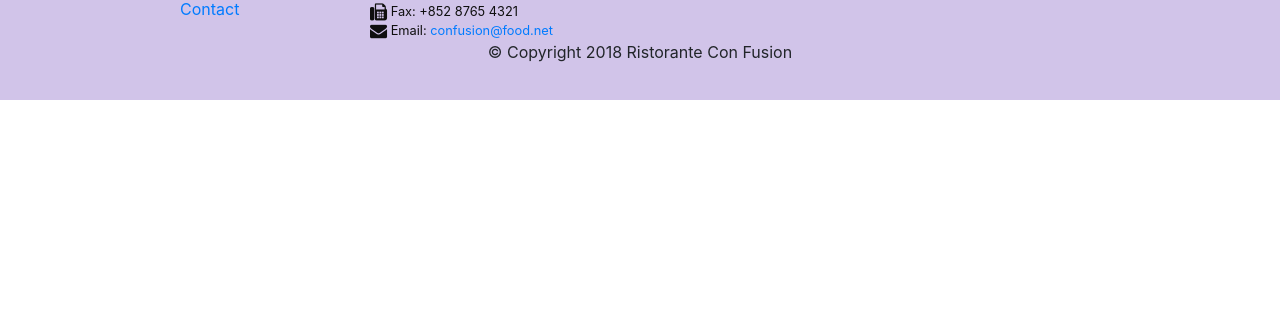
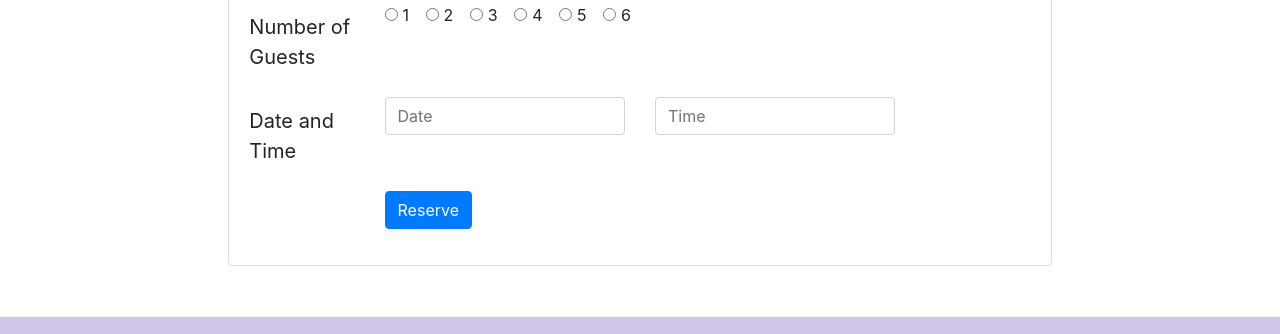
Before and after one commit to angelmgl/cursoBootstrap4, a website: page index.html in a window 1280 px wide. Shown: the part 1661-1995 px from the top of the page. Before the commit the page ends 1761 px from the top, so only its background shows below. Drawn offline with nearby package versions, Linux system fonts and the light colour scheme.

Commit message:
Assignment #2

```diff
--- a/index.html
+++ b/index.html
@@ -42,8 +42,13 @@
                     <h1>Ristorante con Fusion</h1>
                     <p>We take inspiration from the World's best cuisines, and create a unique fusion experience. Our lipsmacking creations will tickle your culinary senses!</p>
                 </div>
-                <div class="col-12 col-sm align-self-center">
-                    <img src="img/logo.png" class="img-fluid">
+                <div class="col-12 col-sm row">
+                    <div class="align-self-center col-12 col-sm-6">
+                        <img src="img/logo.png" class="img-fluid">
+                    </div>
+                    <div class="align-self-center col-12 col-sm-6">
+                        <a href="#reservation" role="button" class="btn btn-sm btn-warning btn-block">Reserve Table</a>
+                    </div>
                 </div>
             </div>
         </div>
@@ -72,8 +77,13 @@
                 <h3>This Month's Promotions</h3>
             </div>
             <div class="col col-sm col-md">
-                <h2>Weekend Grand Buffet</h2>
-                <p class="d-none d-sm-block">Featuring mouthwatering combinations with a choice of five different salads, six enticing appetizers, six main entrees and five choicest desserts. Free flowing bubbly and soft drinks. All for just $19.99 per person </p>
+                <div class="media">
+                    <div class="media-body">
+                        <h2>Weekend Grand Buffet <span class="badge badge-danger">NEW</span></h2>
+                        <p class="d-none d-sm-block">Featuring mouthwatering combinations with a choice of five different salads, six enticing appetizers, six main entrees and five choicest desserts. Free flowing bubbly and soft drinks. All for just $19.99 per person </p>
+                    </div>
+                    <img class="d-flex mr-3 align-self-center img-thumbnail" src="img/buffet.png" alt="buffet">
+                </div>
             </div>
         </div>
 
@@ -89,6 +99,63 @@
                         <h4>Executive Chef</h4>
                         <p class="d-none d-sm-block">Award winning three-star Michelin chef with wide International experience having worked closely with whos-who in the culinary world, he specializes in creating mouthwatering Indo-Italian fusion experiences. </p>
                     </div>
+                </div>
+            </div>
+        </div>
+    </div>
+
+    <div class="row row-content align-items-center" id="reservation">
+        <div class="col-12 col-sm-8 offset-sm-2">
+            <div class="card">
+                <h3 class="card-header bg-warning text-white">Reserve a Table</h3>
+                <div class="card-body">
+                    <form action="">
+                        <div class="form-group row">
+                            <label class="col-12 col-md-2 col-form-label col-form-label-lg">Number of Guests</label>
+                            <div class="col-md-10">
+                                <div class="form-check form-check-inline">
+                                    <input type="radio" name="guests" id="guests1" class="form-check-input" value="1">
+                                    <label for="guests1" class="form-check-label">1</label>
+                                </div>
+                                <div class="form-check form-check-inline">
+                                    <input type="radio" name="guests" id="guests2" class="form-check-input" value="2">
+                                    <label for="guests2" class="form-check-label">2</label>
+                                </div>
+                                <div class="form-check form-check-inline">
+                                    <input type="radio" name="guests" id="guests3" class="form-check-input" value="3">
+                                    <label for="guests3" class="form-check-label">3</label>
+                                </div>
+                                <div class="form-check form-check-inline">
+                                    <input type="radio" name="guests" id="guests4" class="form-check-input" value="4">
+                                    <label for="guests4" class="form-check-label">4</label>
+                                </div>
+                                <div class="form-check form-check-inline">
+                                    <input type="radio" name="guests" id="guests5" class="form-check-input" value="5">
+                                    <label for="guests5" class="form-check-label">5</label>
+                                </div>
+                                <div class="form-check form-check-inline">
+                                    <input type="radio" name="guests" id="guests6" class="form-check-input" value="6">
+                                    <label for="guests6" class="form-check-label">6</label>
+                                </div>
+                            </div>
+                        </div>
+                        <div class="form-group row">
+                            <label class="col-12 col-md-2 col-form-label col-form-label-lg">Date and Time</label>
+                            <div class="col-12 col-md-4">
+                                <input type="text" name="date" id="date" class="form-control"
+                                placeholder="Date">
+                            </div>
+                            <div class="col-12 col-md-4">
+                                <input type="text" name="time" id="time" class="form-control"
+                                placeholder="Time">
+                            </div>
+                        </div>
+                        <div class="form-group row">
+                            <div class="col-md-10 offset-md-2">
+                                <button type="submit" class="btn btn-primary">Reserve</button>
+                            </div>
+                        </div>
+                    </form>
                 </div>
             </div>
         </div>
```
